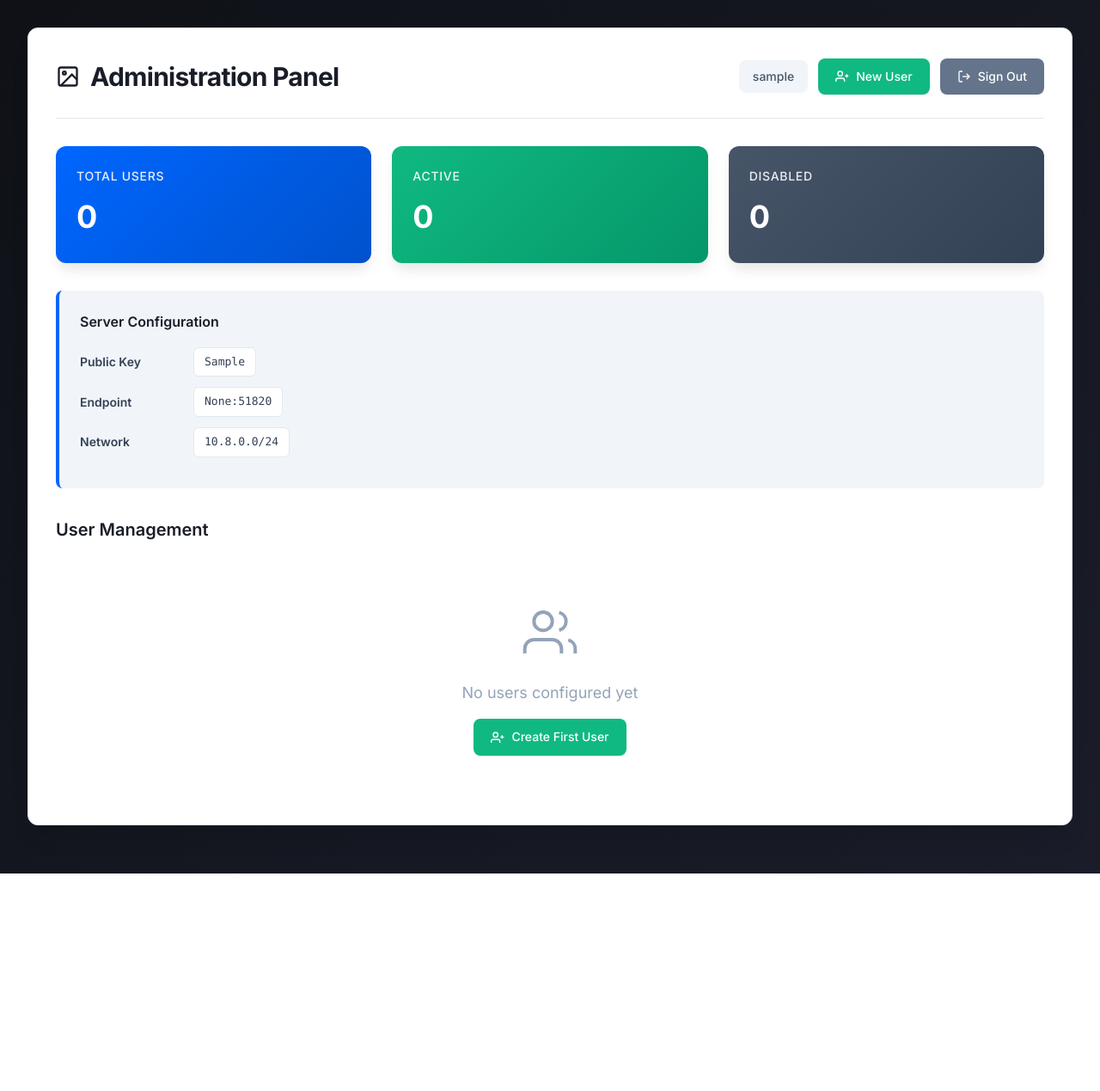
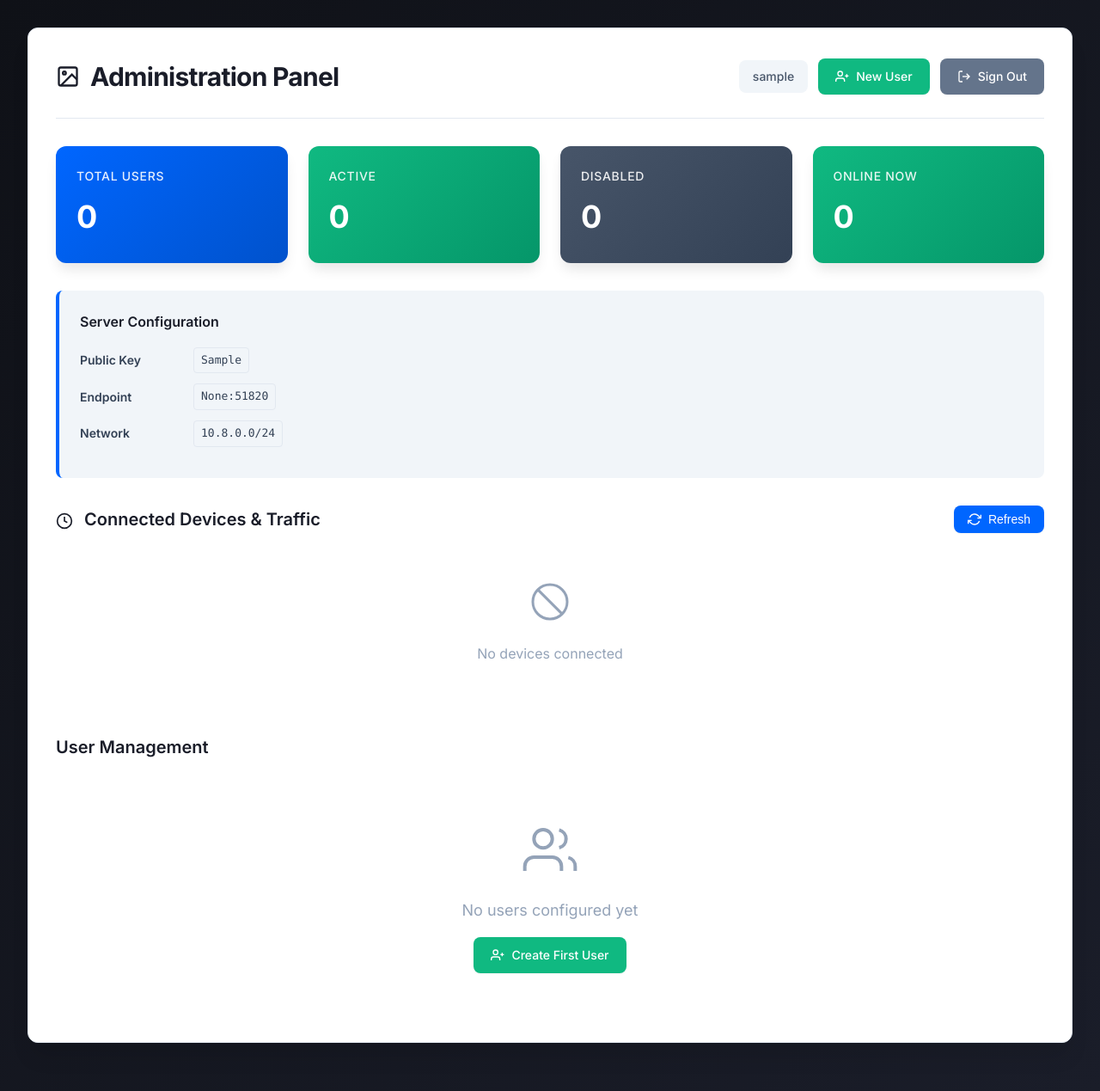
Before and after one commit to micaelATwh3e/Wireguard-GUI, a Flask app: page /admin/dashboard in a window 1280 px wide. Shown: the whole page at 86% size. Before the commit the page ends 1016 px from the top, so only its background shows below. Run offline with Flask 3, Linux system fonts and the light colour scheme; a user stored in the database is signed in; tables that the repository leaves empty hold one stand-in row (values such as "Sample post"); data that the repository does not hold is empty.

Commit message:
Added function to show connected users and traffic

```diff
--- a/app.py
+++ b/app.py
@@ -297,5 +297,21 @@ def regenerate_config(user_id):
         db.session.rollback()
         return jsonify({'error': str(e)}), 500
 
+@app.route('/admin/peer-statistics')
+@login_required
+@admin_required
+def peer_statistics():
+    """Get real-time peer statistics and connection status"""
+    try:
+        peers = WireGuardManager.get_peer_statistics()
+        return jsonify({
+            'success': True,
+            'peers': peers,
+            'online_count': sum(1 for p in peers if p['is_online']),
+            'total_count': len(peers)
+        })
+    except Exception as e:
+        return jsonify({'success': False, 'error': str(e)}), 500
+
 if __name__ == '__main__':
     app.run(host='0.0.0.0', port=5000, debug=True)
--- a/templates/admin_dashboard.html
+++ b/templates/admin_dashboard.html
@@ -88,6 +88,19 @@
         padding: 0.375rem 0.75rem;
         font-size: 0.813rem;
     }
+
+    #connectedDevices {
+        min-height: 100px;
+    }
+
+    .info-value {
+        font-family: 'SF Mono', 'Monaco', 'Consolas', monospace;
+        background: var(--gray-100);
+        padding: 0.25rem 0.5rem;
+        border-radius: 4px;
+        font-size: 0.813rem;
+        color: var(--gray-700);
+    }
 </style>
 {% endblock %}
 
@@ -137,6 +150,10 @@
             <h3>Disabled</h3>
             <p>{{ users|rejectattr('is_active')|list|length }}</p>
         </div>
+        <div class="stat-card" style="background: linear-gradient(135deg, #10B981, #059669);">
+            <h3>Online Now</h3>
+            <p id="onlineCount">—</p>
+        </div>
     </div>
 
     {% if wg_config %}
@@ -160,6 +177,30 @@
     {% endif %}
 
     <div class="section-header">
+        <h2 class="section-title">
+            <svg width="20" height="20" viewBox="0 0 24 24" fill="none" stroke="currentColor" stroke-width="2" style="vertical-align: middle; margin-right: 0.5rem;">
+                <circle cx="12" cy="12" r="10"></circle>
+                <polyline points="12 6 12 12 16 14"></polyline>
+            </svg>
+            Connected Devices & Traffic
+        </h2>
+        <button onclick="refreshPeerStats()" class="btn" style="padding: 0.5rem 1rem;">
+            <svg width="16" height="16" viewBox="0 0 24 24" fill="none" stroke="currentColor" stroke-width="2">
+                <polyline points="23 4 23 10 17 10"></polyline>
+                <polyline points="1 20 1 14 7 14"></polyline>
+                <path d="M3.51 9a9 9 0 0 1 14.85-3.36L23 10M1 14l4.64 4.36A9 9 0 0 0 20.49 15"></path>
+            </svg>
+            Refresh
+        </button>
+    </div>
+
+    <div id="connectedDevices">
+        <div style="text-align: center; padding: 2rem; color: var(--gray-400);">
+            <p>Loading connection data...</p>
+        </div>
+    </div>
+
+    <div class="section-header" style="margin-top: 3rem;">
         <h2 class="section-title">User Management</h2>
     </div>
 
@@ -230,6 +271,104 @@
 </div>
 
 <script>
+function refreshPeerStats() {
+    fetch('/admin/peer-statistics')
+        .then(response => response.json())
+        .then(data => {
+            if (data.success) {
+                updatePeerTable(data.peers);
+                document.getElementById('onlineCount').textContent = data.online_count;
+            } else {
+                showPeerError('Failed to load connection data');
+            }
+        })
+        .catch(error => {
+            showPeerError('Error loading connection data');
+            console.error('Error:', error);
+        });
+}
+
+function updatePeerTable(peers) {
+    const container = document.getElementById('connectedDevices');
+
+    if (peers.length === 0) {
+        container.innerHTML = `
+            <div style="text-align: center; padding: 2rem; color: var(--gray-400);">
+                <svg width="48" height="48" viewBox="0 0 24 24" fill="none" stroke="currentColor" stroke-width="1.5" style="margin: 0 auto 1rem;">
+                    <circle cx="12" cy="12" r="10"></circle>
+                    <line x1="4.93" y1="4.93" x2="19.07" y2="19.07"></line>
+                </svg>
+                <p style="font-size: 1rem;">No devices connected</p>
+            </div>
+        `;
+        return;
+    }
+
+    let tableHTML = `
+        <table>
+            <thead>
+                <tr>
+                    <th>User</th>
+                    <th>Status</th>
+                    <th>IP Address</th>
+                    <th>Endpoint</th>
+                    <th>Downloaded</th>
+                    <th>Uploaded</th>
+                    <th>Total Traffic</th>
+                </tr>
+            </thead>
+            <tbody>
+    `;
+
+    peers.forEach(peer => {
+        const statusBadge = peer.is_online
+            ? '<span class="badge badge-success">● Online</span>'
+            : '<span class="badge badge-danger">○ Offline</span>';
+
+        const endpoint = peer.endpoint || '—';
+
+        tableHTML += `
+            <tr>
+                <td><strong>${peer.username}</strong></td>
+                <td>${statusBadge}</td>
+                <td><span class="info-value">${peer.ip_address}</span></td>
+                <td style="font-size: 0.813rem;">${endpoint}</td>
+                <td><strong>${peer.rx_formatted}</strong></td>
+                <td><strong>${peer.tx_formatted}</strong></td>
+                <td><strong style="color: var(--primary);">${peer.total_formatted}</strong></td>
+            </tr>
+        `;
+    });
+
+    tableHTML += `
+            </tbody>
+        </table>
+    `;
+
+    container.innerHTML = tableHTML;
+}
+
+function showPeerError(message) {
+    const container = document.getElementById('connectedDevices');
+    container.innerHTML = `
+        <div style="text-align: center; padding: 2rem; color: var(--danger);">
+            <svg width="48" height="48" viewBox="0 0 24 24" fill="none" stroke="currentColor" stroke-width="1.5" style="margin: 0 auto 1rem;">
+                <circle cx="12" cy="12" r="10"></circle>
+                <line x1="12" y1="8" x2="12" y2="12"></line>
+                <line x1="12" y1="16" x2="12.01" y2="16"></line>
+            </svg>
+            <p>${message}</p>
+        </div>
+    `;
+}
+
+// Load peer stats on page load
+document.addEventListener('DOMContentLoaded', function() {
+    refreshPeerStats();
+    // Auto-refresh every 10 seconds
+    setInterval(refreshPeerStats, 10000);
+});
+
 function toggleUser(userId) {
     if (!confirm('Toggle user status?')) {
         return;
--- a/wireguard_manager.py
+++ b/wireguard_manager.py
@@ -189,3 +189,71 @@ AllowedIPs = {user.wg_ip_address}/32
             return True
         except Exception as e:
             raise Exception(f"Failed to apply server config: {e}")
+
+    @staticmethod
+    def get_peer_statistics():
+        """Get statistics for all connected peers"""
+        try:
+            # Run 'wg show' command to get peer statistics
+            result = subprocess.check_output(
+                ['wg', 'show', Config.WG_INTERFACE, 'dump'],
+                stderr=subprocess.DEVNULL
+            ).decode().strip()
+
+            if not result:
+                return []
+
+            peers = []
+            lines = result.split('\n')
+
+            # Skip header line (first line is interface info)
+            for line in lines[1:]:
+                parts = line.split('\t')
+                if len(parts) >= 6:
+                    public_key = parts[0]
+                    preshared_key = parts[1]
+                    endpoint = parts[2] if parts[2] != '(none)' else None
+                    allowed_ips = parts[3]
+                    latest_handshake = int(parts[4]) if parts[4] != '0' else None
+                    rx_bytes = int(parts[5])
+                    tx_bytes = int(parts[6]) if len(parts) > 6 else 0
+
+                    # Find corresponding user
+                    user = User.query.filter_by(wg_public_key=public_key).first()
+
+                    if user:
+                        # Convert bytes to human readable format
+                        def format_bytes(bytes_val):
+                            for unit in ['B', 'KB', 'MB', 'GB', 'TB']:
+                                if bytes_val < 1024.0:
+                                    return f"{bytes_val:.2f} {unit}"
+                                bytes_val /= 1024.0
+                            return f"{bytes_val:.2f} PB"
+
+                        # Check if peer is currently connected (handshake within last 3 minutes)
+                        import time
+                        is_online = latest_handshake is not None and (time.time() - latest_handshake) < 180
+
+                        peers.append({
+                            'username': user.username,
+                            'email': user.email,
+                            'ip_address': user.wg_ip_address,
+                            'public_key': public_key[:16] + '...',  # Truncate for display
+                            'endpoint': endpoint,
+                            'is_online': is_online,
+                            'latest_handshake': latest_handshake,
+                            'rx_bytes': rx_bytes,
+                            'tx_bytes': tx_bytes,
+                            'rx_formatted': format_bytes(rx_bytes),
+                            'tx_formatted': format_bytes(tx_bytes),
+                            'total_formatted': format_bytes(rx_bytes + tx_bytes)
+                        })
+
+            return peers
+
+        except subprocess.CalledProcessError:
+            # Interface might not be up
+            return []
+        except Exception as e:
+            print(f"Error getting peer statistics: {e}")
+            return []
```
